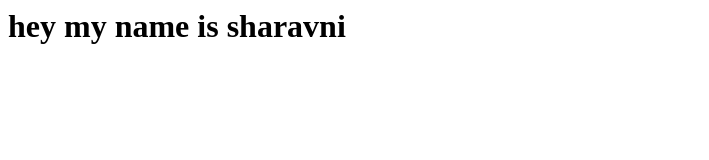
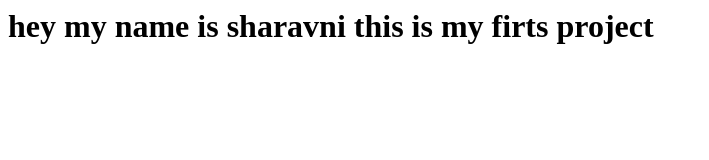
Before and after one commit to Shravani1603/newproject, a plain HTML site: page index.html in a window 1280 px wide. Shown: the whole page, without its empty margins (0-709 px from the left). Drawn offline with Linux system fonts and the light colour scheme.

Commit message:
this is day4 work

```diff
--- a/index.html
+++ b/index.html
@@ -1 +1 @@
-<h1> hey my name is sharavni </h2>
+<h1> hey my name is sharavni this is my firts project  </h2>
```
